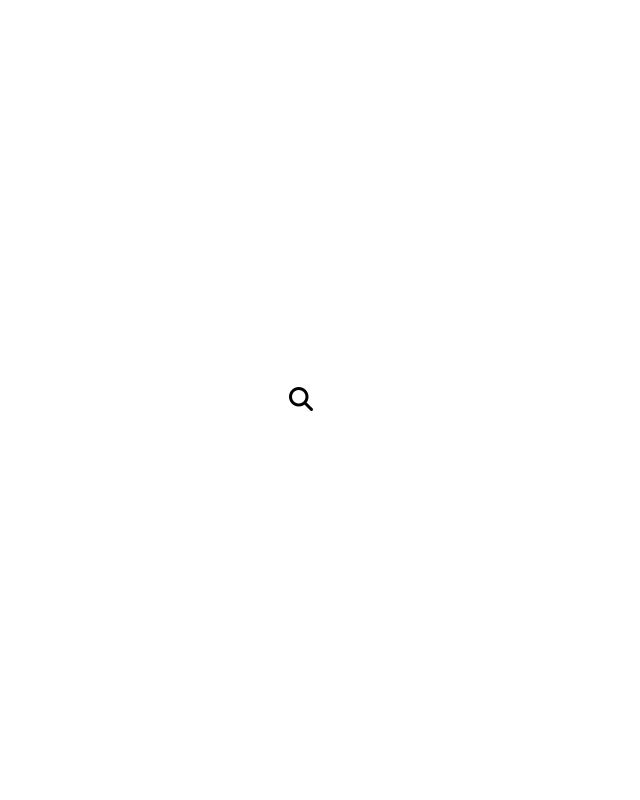
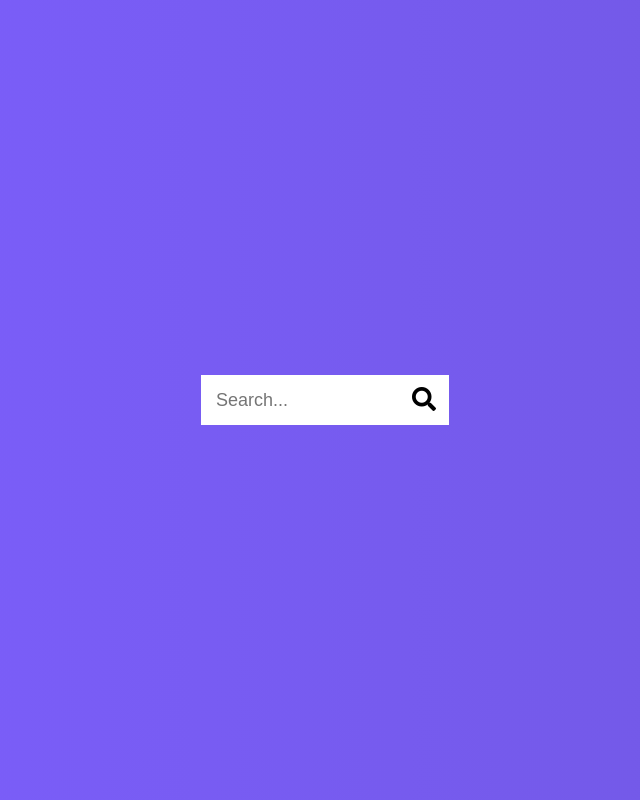
Before and after one commit to the-real-Avinash/50Days50Projects, a plain HTML site: page Day04/index.html in a window 1280 px wide. Both pictures are taken after a click on the button 640 px from the left and 400 px from the top of the page. Shown: the whole page, without its empty margins (339-979 px from the left). Drawn offline with Linux system fonts and the light colour scheme.

Commit message:
final commit

```diff
--- a/Day04/index.html
+++ b/Day04/index.html
@@ -2,17 +2,15 @@
 <html lang="en">
   <head>
     <meta charset="UTF-8" />
-    <meta http-equiv="X-UA-Compatible" content="IE=edge" />
     <meta name="viewport" content="width=device-width, initial-scale=1.0" />
-    <title>Search Widget</title>
     <link
       rel="stylesheet"
-      href="https://cdnjs.cloudflare.com/ajax/libs/font-awesome/6.2.1/css/all.min.css"
-      integrity="sha512-MV7K8+y+gLIBoVD59lQIYicR65iaqukzvf/nwasF0nqhPay5w/9lJmVM2hMDcnK1OnMGCdVK+iQrJ7lzPJQd1w=="
+      href="https://cdnjs.cloudflare.com/ajax/libs/font-awesome/5.14.0/css/all.min.css"
+      integrity="sha512-1PKOgIY59xJ8Co8+NE6FZ+LOAZKjy+KY8iq0G4B3CyeY6wYHN3yt9PW0XpSriVlkMXe40PTKnXrLnZ9+fkDaog=="
       crossorigin="anonymous"
-      referrerpolicy="no-referrer"
     />
-    <link rel="stylesheet" href="./style.css" />
+    <link rel="stylesheet" href="style.css" />
+    <title>Hidden Search</title>
   </head>
   <body>
     <div class="search">
@@ -21,6 +19,6 @@
         <i class="fas fa-search"></i>
       </button>
     </div>
-    <script src="./script.js"></script>
+    <script src="script.js"></script>
   </body>
 </html>
--- a/Day04/script.js
+++ b/Day04/script.js
@@ -0,0 +1,8 @@
+const search = document.querySelector(".search");
+const btn = document.querySelector(".btn");
+const input = document.querySelector(".input");
+
+btn.addEventListener("click", () => {
+  search.classList.toggle("active");
+  input.focus();
+});
--- a/Day04/style.css
+++ b/Day04/style.css
@@ -1,11 +1,11 @@
-@import url("https://fonts.googleapis.com/css2?family=Inter:wght@300;600;900&family=Roboto&display=swap");
+@import url("https://fonts.googleapis.com/css2?family=Roboto:wght@400;700&display=swap");
 
 * {
   box-sizing: border-box;
 }
 
 body {
-  background-image: linear-gradient(90deg #7d5fff, #7158e2);
+  background-image: linear-gradient(90deg, #7d5fff, #7158e2);
   font-family: "Roboto", sans-serif;
   display: flex;
   align-items: center;
@@ -42,8 +42,9 @@ body {
   width: 50px;
   transition: transform 0.3s ease;
 }
+
 .btn:focus,
-input:focus {
+.input:focus {
   outline: none;
 }
 
```
